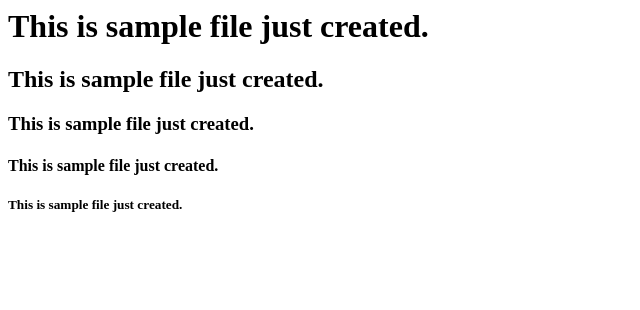
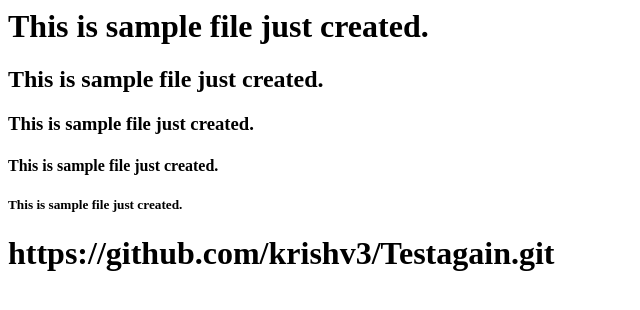
Before and after one commit to krishv3/krishv3.github.io, a plain HTML site: page index.html in a window 1280 px wide. Shown: the whole page, without its empty margins (0-640 px from the left). Drawn offline with Linux system fonts and the light colour scheme.

Commit message:
Update index.html

```diff
--- a/index.html
+++ b/index.html
@@ -5,5 +5,6 @@
   <H3> This is sample file just created. </H3>
   <H4> This is sample file just created. </H4>
   <H5> This is sample file just created. </H5>
+  <h1> https://github.com/krishv3/Testagain.git </h1>
 </body>
 </html>
```
